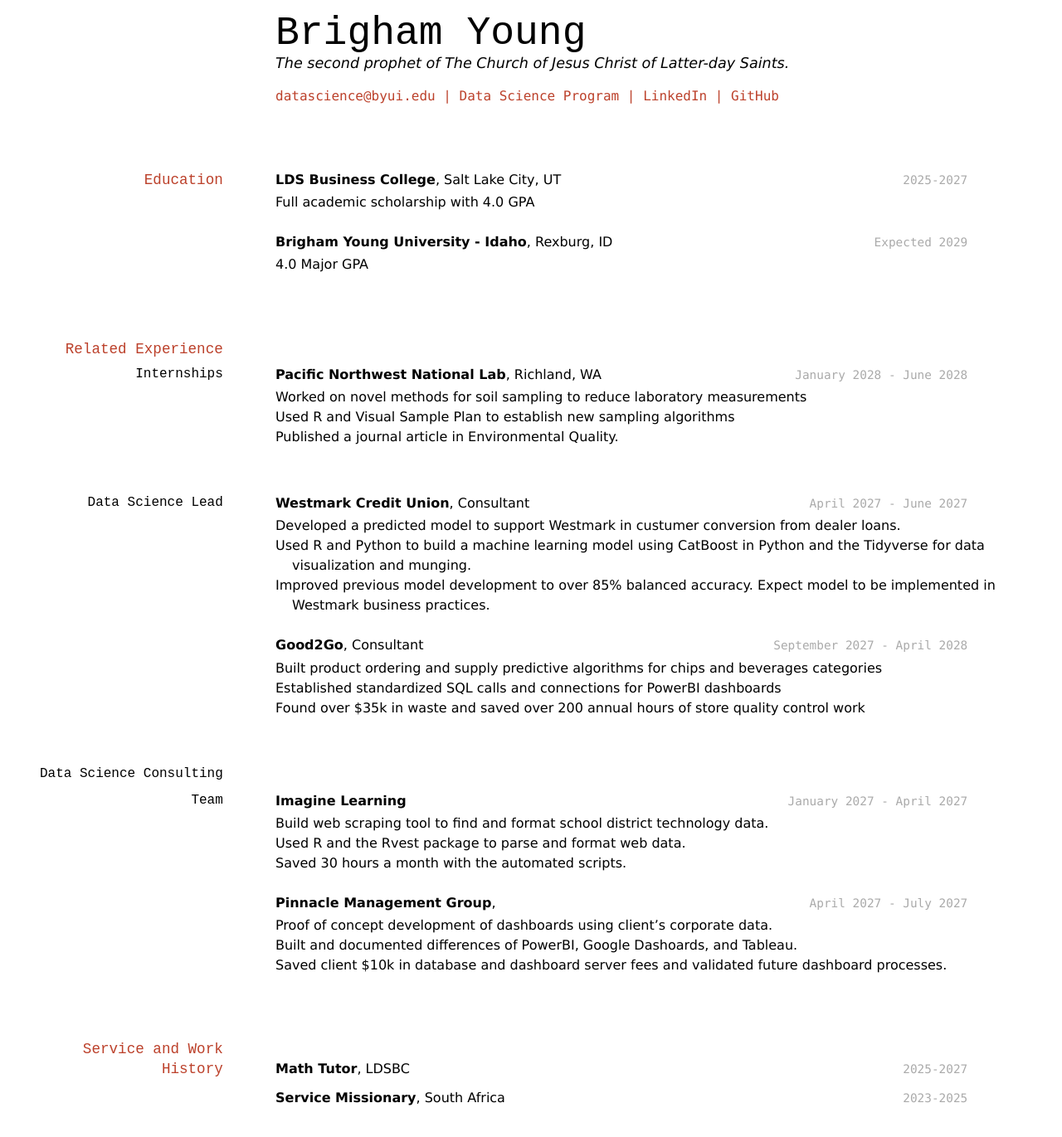
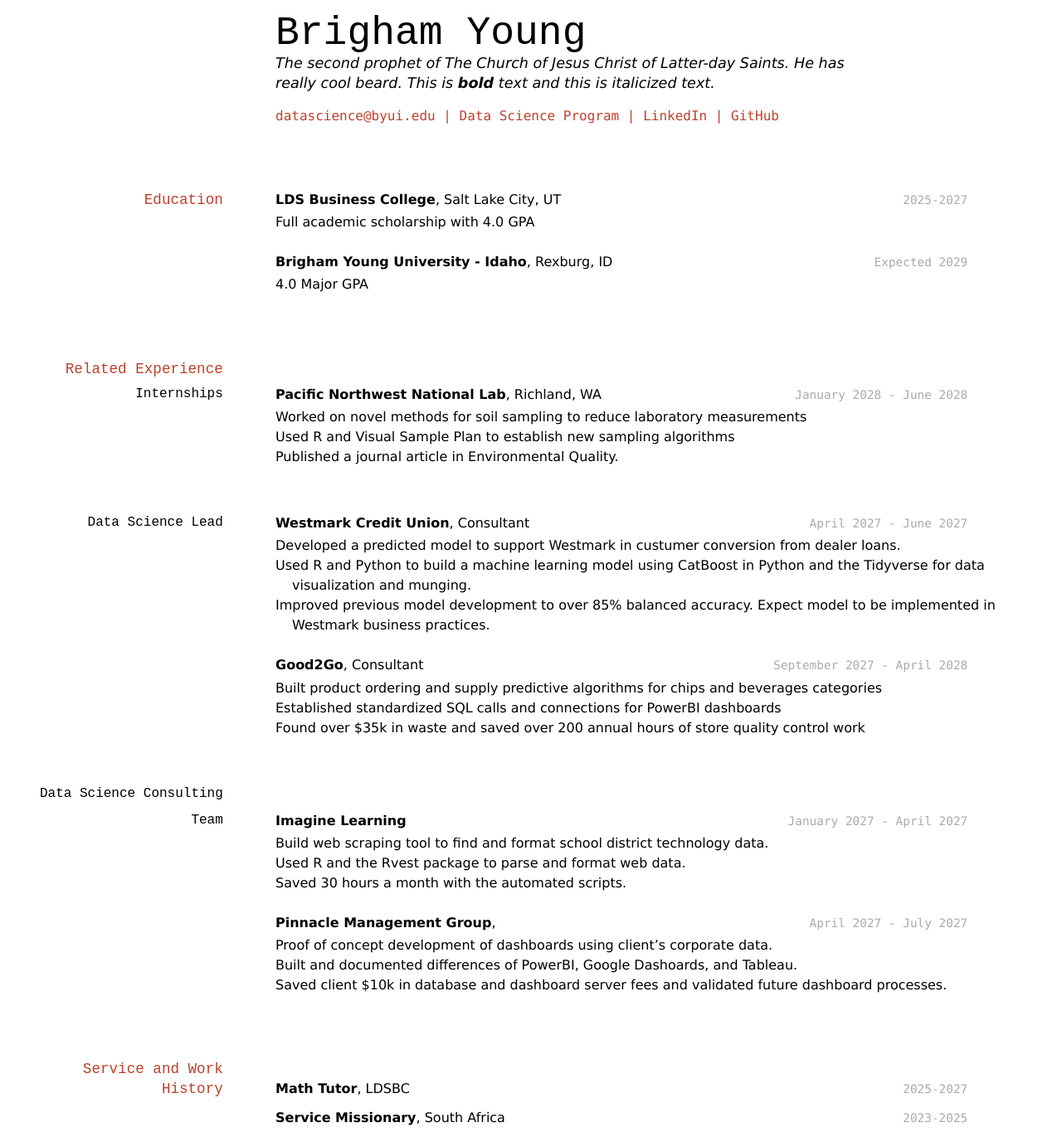
Before and after one commit to byuids-resumes/larson-resume, a Jekyll site: the page built from docs/index.md, in a window 1280 px wide. Shown: the whole page at 83% size. Built offline with Jekyll 4.4.1, drawn with Linux system fonts in a browser that asks for light colours; before the commit the page ends 1347 px from its top, so only the background shows below that.

Commit message:
I updated my resume.

```diff
--- a/docs/index.md
+++ b/docs/index.md
@@ -3,7 +3,7 @@ layout: cv
 title: Brigham Young's Resume
 ---
 # Brigham Young
-The second prophet of The Church of Jesus Christ of Latter-day Saints.
+The second prophet of The Church of Jesus Christ of Latter-day Saints. He has really cool beard. This is **bold** text and this is *italicized* text.
 
 <div id="webaddress">
 <a href="datascience@byui.edu">datascience@byui.edu</a>
```
